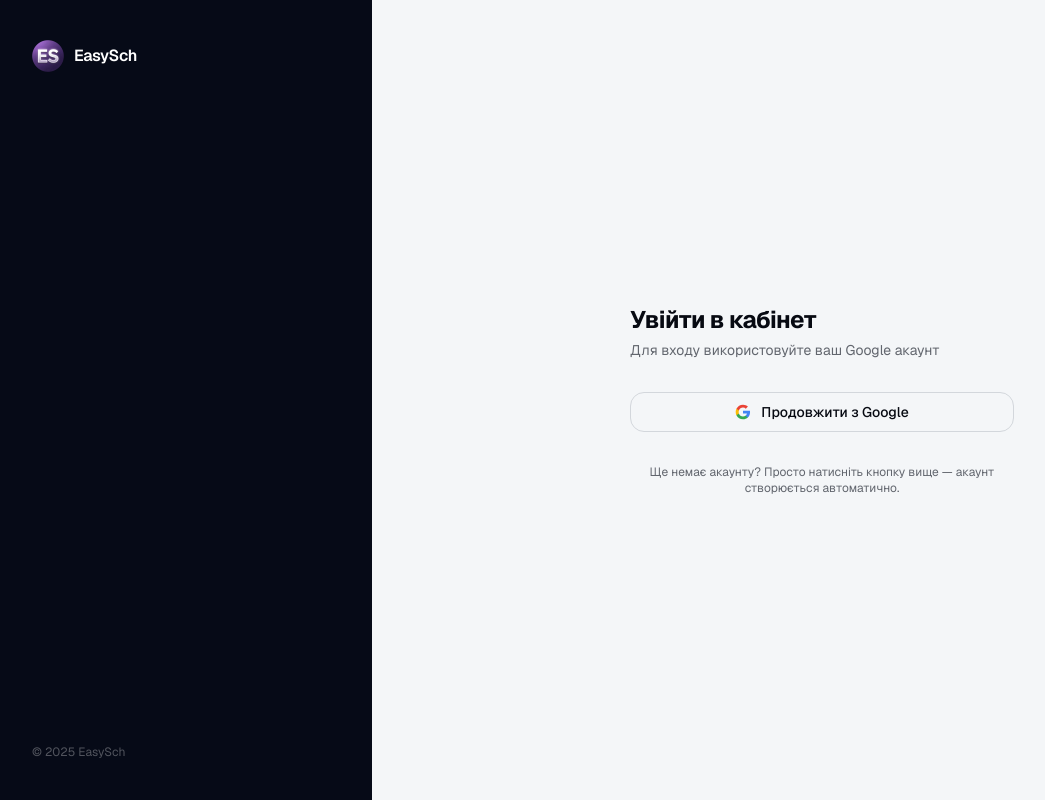
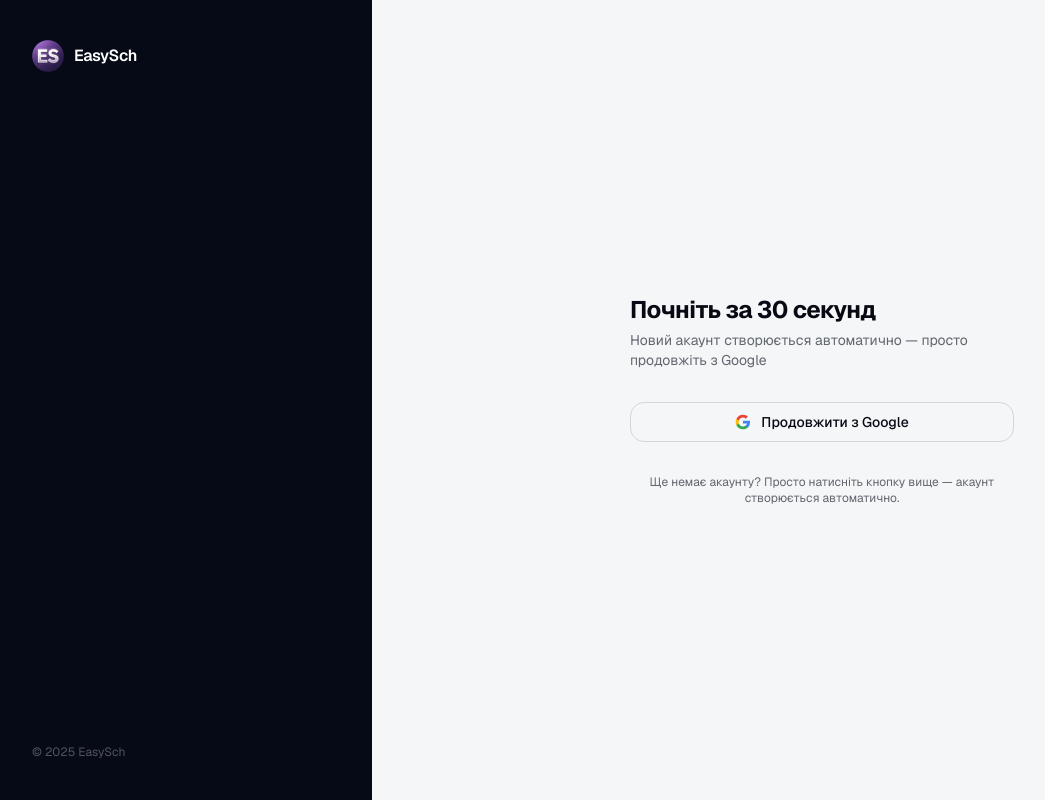
Before and after one commit to stasbabunts-lab/easysch, a Next.js app: page /login in a window 1280 px wide. Shown: the whole page, without its empty margins (8-1053 px from the left). Built offline with nearby package versions, Linux system fonts and the light colour scheme; no server answers.

Commit message:
Login: neutral heading so register CTA → login isn't a jarring 'sign in' wall
Co-Authored-By: Claude Opus 4.8 <noreply@anthropic.com>

```diff
--- a/src/app/(auth)/login/page.tsx
+++ b/src/app/(auth)/login/page.tsx
@@ -29,9 +29,9 @@ export default function LoginPage() {
           </div>
 
           <div>
-            <h1 className="text-2xl font-bold tracking-tight">Увійти в кабінет</h1>
+            <h1 className="text-2xl font-bold tracking-tight">Почніть за 30 секунд</h1>
             <p className="text-muted-foreground text-sm mt-1">
-              Для входу використовуйте ваш Google акаунт
+              Новий акаунт створюється автоматично — просто продовжіть з Google
             </p>
           </div>
 
```
